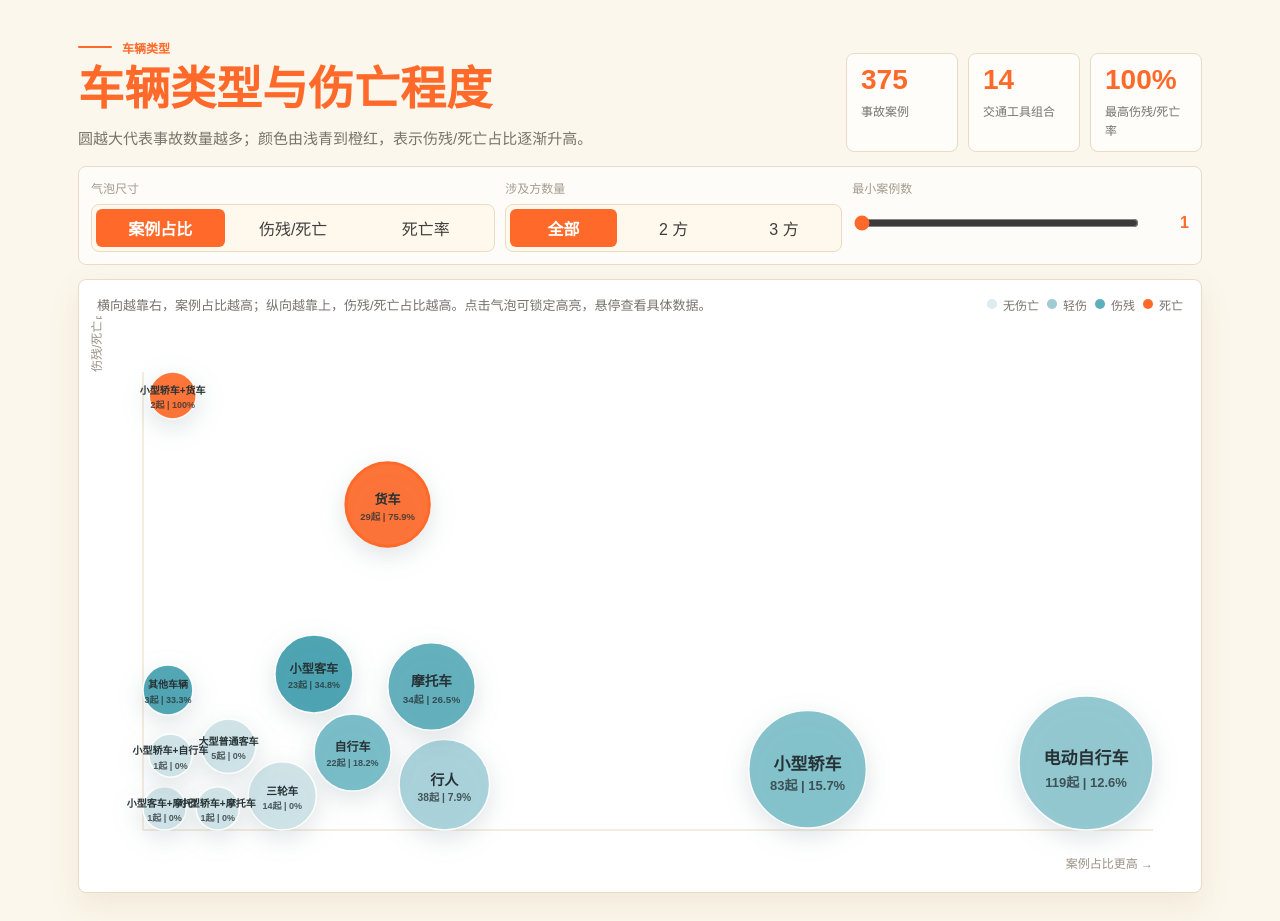
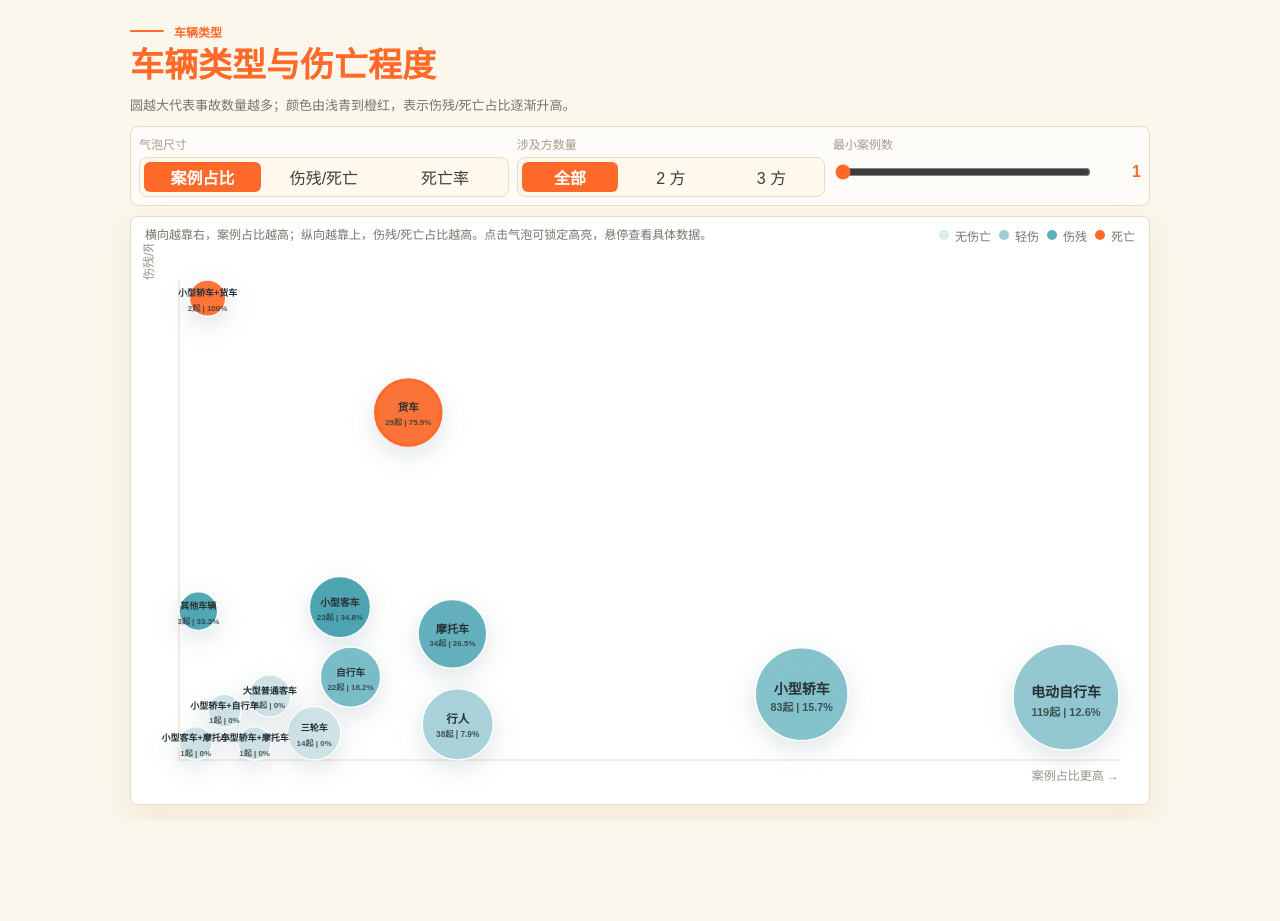
Before and after one commit to kevinlu-scut/vehicle-severity-viz, a plain HTML site: page index.html in a window 1280 px wide. After the commit the page ends 821 px from the top, so only its background shows below. Drawn offline with Linux system fonts and the light colour scheme.

Commit message:
Update index.html

```diff
--- a/index.html
+++ b/index.html
@@ -24,23 +24,19 @@
 
     body {
       margin: 0;
-      min-height: 100vh;
+      min-height: 100%;
       color: var(--text);
       background: var(--bg);
     }
 
     .wrap {
-      width: min(1180px, 100%);
+      width: min(1060px, 100%);
       margin: 0 auto;
-      padding: 34px 28px 28px;
+      padding: 18px 20px 16px;
     }
 
     header {
-      display: grid;
-      grid-template-columns: minmax(0, 1fr) auto;
-      gap: 18px;
-      align-items: end;
-      margin-bottom: 14px;
+      margin-bottom: 10px;
     }
 
     .eyebrow {
@@ -62,9 +58,9 @@
     }
 
     h1 {
-      margin: 8px 0 0;
+      margin: 6px 0 0;
       color: var(--accent);
-      font-size: clamp(28px, 4vw, 46px);
+      font-size: clamp(24px, 3vw, 34px);
       line-height: 1.12;
       letter-spacing: 0;
       font-weight: 900;
@@ -74,44 +70,16 @@
       margin: 12px 0 0;
       max-width: 760px;
       color: var(--muted);
-      font-size: 15px;
-      line-height: 1.65;
-    }
-
-    .stats {
-      display: grid;
-      grid-template-columns: repeat(3, 112px);
-      gap: 10px;
-    }
-
-    .stat {
-      min-height: 78px;
-      padding: 12px 14px;
-      border: 1px solid var(--line);
-      border-radius: 8px;
-      background: rgba(255,255,255,.72);
-    }
-
-    .stat strong {
-      display: block;
-      color: var(--accent);
-      font-size: 28px;
-      line-height: 1;
-      margin-bottom: 8px;
-    }
-
-    .stat span {
-      color: var(--muted);
-      font-size: 12px;
-      line-height: 1.35;
+      font-size: 13px;
+      line-height: 1.55;
     }
 
     .toolbar {
       display: grid;
       grid-template-columns: 1.2fr 1fr 1fr;
-      gap: 10px;
-      padding: 12px;
-      margin-bottom: 14px;
+      gap: 8px;
+      padding: 8px;
+      margin-bottom: 10px;
       border: 1px solid var(--line);
       border-radius: 8px;
       background: rgba(255,255,255,.68);
@@ -120,7 +88,7 @@
     .control {
       display: flex;
       flex-direction: column;
-      gap: 8px;
+      gap: 5px;
       min-width: 0;
     }
 
@@ -140,7 +108,7 @@
     }
 
     button {
-      min-height: 38px;
+      min-height: 30px;
       border: 0;
       border-radius: 6px;
       color: var(--text);
@@ -164,7 +132,7 @@
       grid-template-columns: 1fr 42px;
       gap: 10px;
       align-items: center;
-      min-height: 38px;
+      min-height: 30px;
     }
 
     input[type="range"] {
@@ -190,14 +158,14 @@
       display: flex;
       align-items: flex-start;
       justify-content: space-between;
-      gap: 16px;
-      padding: 16px 18px 0;
+      gap: 12px;
+      padding: 10px 14px 0;
     }
 
     .note {
       color: var(--muted);
-      font-size: 13px;
-      line-height: 1.55;
+      font-size: 12px;
+      line-height: 1.45;
     }
 
     .legend {
@@ -226,8 +194,8 @@
     #bubbleChart {
       display: block;
       width: 100%;
-      height: min(72vh, 760px);
-      min-height: 560px;
+      height: clamp(430px, 52vw, 560px);
+      min-height: 430px;
     }
 
     .bubble {
@@ -293,22 +261,14 @@
         grid-template-columns: 1fr;
       }
 
-      .stats {
-        grid-template-columns: repeat(3, minmax(0, 1fr));
-      }
-
       #bubbleChart {
-        min-height: 520px;
+        min-height: 430px;
       }
     }
 
     @media (max-width: 560px) {
       .wrap {
         padding: 16px;
-      }
-
-      .stats {
-        grid-template-columns: 1fr;
       }
 
       .chart-head {
@@ -328,11 +288,6 @@
         <div class="eyebrow">车辆类型</div>
         <h1>车辆类型与伤亡程度</h1>
         <p class="lead">圆越大代表事故数量越多；颜色由浅青到橙红，表示伤残/死亡占比逐渐升高。</p>
-      </div>
-      <div class="stats">
-        <div class="stat"><strong id="statTotal">-</strong><span>事故案例</span></div>
-        <div class="stat"><strong id="statCombos">-</strong><span>交通工具组合</span></div>
-        <div class="stat"><strong id="statRisk">-</strong><span>最高伤残/死亡率</span></div>
       </div>
     </header>
 
@@ -418,10 +373,6 @@
     }
 
     function updateStats(rows) {
-      const highRisk = rows.reduce((best, row) => row.severeRate > best.severeRate ? row : best, rows[0] || DATA.insights.highRisk);
-      document.getElementById("statTotal").textContent = fmtNum.format(DATA.total);
-      document.getElementById("statCombos").textContent = fmtNum.format(rows.length);
-      document.getElementById("statRisk").textContent = fmtPct.format(highRisk.severeRate);
       document.getElementById("minCountValue").textContent = state.minCount;
     }
 
@@ -439,7 +390,7 @@
       const rect = svg.getBoundingClientRect();
       const width = Math.max(360, rect.width || 900);
       const height = Math.max(460, rect.height || 600);
-      const pad = { left: 64, right: 48, top: 56, bottom: 62 };
+      const pad = { left: 48, right: 30, top: 36, bottom: 44 };
       const maxCount = Math.max(...DATA.combos.map(d => d.count));
       const maxMetric = Math.max(...rows.map(metricRadius), 1);
       const xMax = Math.max(...DATA.combos.map(d => d.share), .01);
@@ -454,13 +405,13 @@
       `;
 
       rows.forEach((row, i) => {
-        const radius = 17 + Math.sqrt(metricRadius(row) / maxMetric) * 50;
+        const radius = 13 + Math.sqrt(metricRadius(row) / maxMetric) * 40;
         const x = pad.left + (row.share / xMax) * (width - pad.left - pad.right - radius * .8);
         const y = height - pad.bottom - (row.severeRate / yMax) * (height - pad.top - pad.bottom - radius * .8);
         const wobble = Math.sin((i + 1) * 1.8) * 16;
         row._x = Math.max(pad.left + radius, Math.min(width - pad.right - radius, x + wobble));
         row._y = Math.max(pad.top + radius, Math.min(height - pad.bottom - radius, y - wobble / 2));
-        row._r = Math.min(radius, Math.sqrt(row.count / maxCount) * 55 + 18);
+        row._r = Math.min(radius, Math.sqrt(row.count / maxCount) * 42 + 13);
       });
 
       for (let iter = 0; iter < 80; iter++) {
@@ -498,13 +449,13 @@
 
         const label = document.createElementNS("http://www.w3.org/2000/svg", "text");
         label.textContent = shortName(row.combo);
-        label.setAttribute("font-size", Math.max(10, Math.min(17, row._r / 3.2)));
+        label.setAttribute("font-size", Math.max(9, Math.min(14, row._r / 3.1)));
         label.setAttribute("y", "-5");
         g.appendChild(label);
 
         const sub = document.createElementNS("http://www.w3.org/2000/svg", "text");
         sub.textContent = `${row.count}起 | ${fmtPct.format(row.severeRate)}`;
-        sub.setAttribute("font-size", Math.max(9, Math.min(13, row._r / 4.4)));
+        sub.setAttribute("font-size", Math.max(8, Math.min(11, row._r / 4.3)));
         sub.setAttribute("y", Math.max(10, row._r / 3.5));
         sub.setAttribute("fill-opacity", ".78");
         g.appendChild(sub);
```
